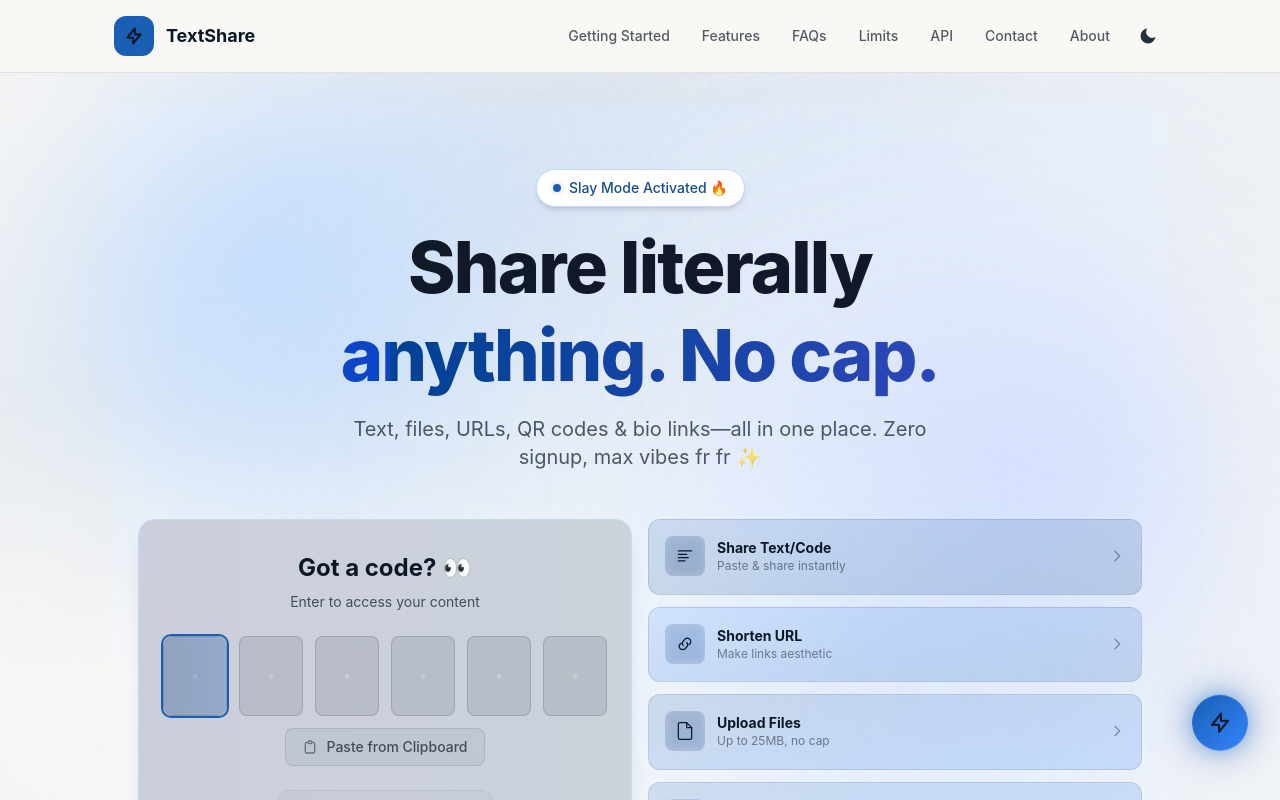
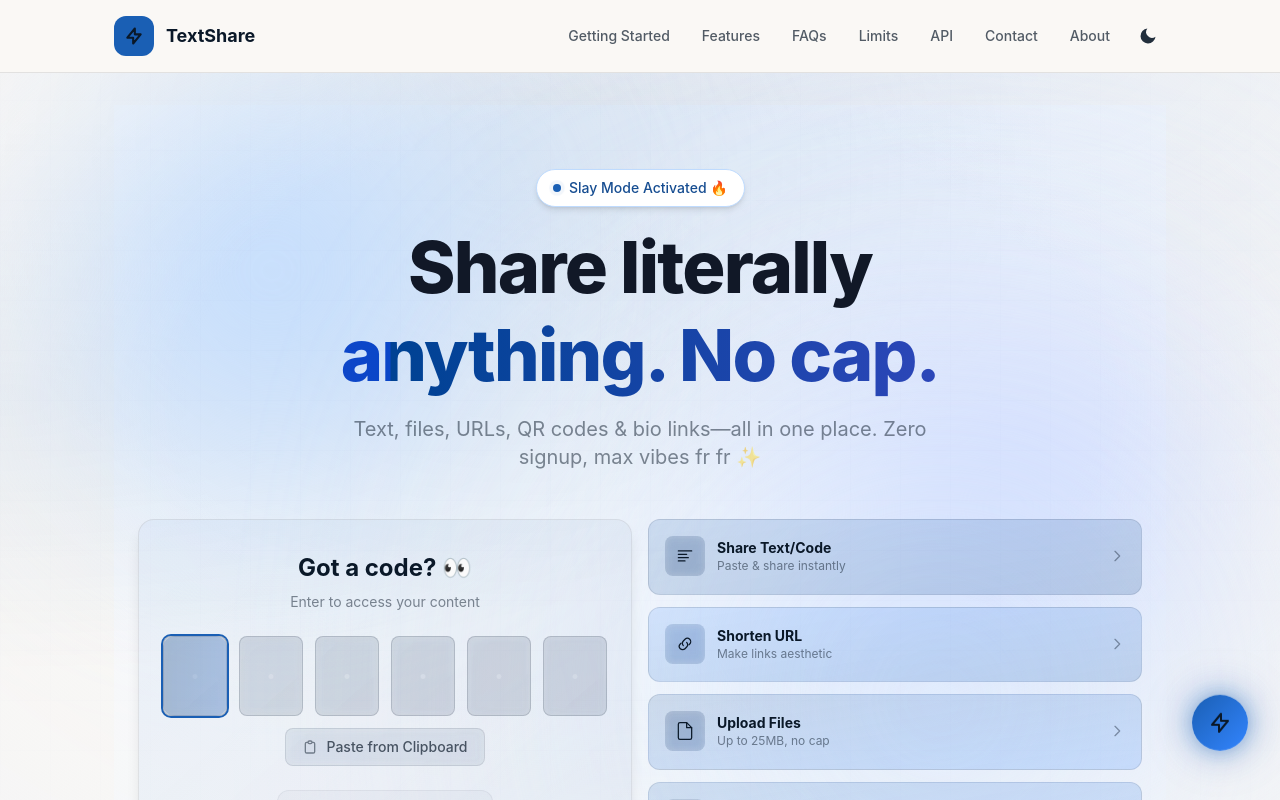
Before and after one commit to omdeshpande09012005/textshare, a Next.js app: page / in a window 1280 px wide. Built offline with nearby package versions, Linux system fonts and the light colour scheme.

Commit message:
Fix: Restore original code entry styling

```diff
--- a/src/app/page.tsx
+++ b/src/app/page.tsx
@@ -72,7 +72,7 @@ export default function Home() {
           </h1>
 
           <p
-            className="text-sm sm:text-base md:text-lg lg:text-xl text-gray-600 dark:text-white/60 max-w-2xl mx-auto animate-fade-up leading-relaxed px-6 sm:px-4"
+            className="text-sm sm:text-base md:text-lg lg:text-xl text-white/60 dark:text-white/60 light:text-text-dark/70 max-w-2xl mx-auto animate-fade-up leading-relaxed px-6 sm:px-4"
             style={{ animationDelay: "0.26s" }}
           >
             Text, files, URLs, QR codes & bio links—all in one place. Zero signup, max vibes fr fr ✨
@@ -82,15 +82,15 @@ export default function Home() {
         {/* QUICK ACTION GRID - Above the fold */}
         <section className="grid grid-cols-1 md:grid-cols-2 gap-3 sm:gap-4 mb-6 sm:mb-8 animate-fade-up px-2 sm:px-0" style={{ animationDelay: "0.3s" }}>
           {/* CODE ENTRY - Left side */}
-          <div className="relative rounded-xl sm:rounded-2xl bg-white dark:bg-gradient-to-br dark:from-white/5 dark:to-white/10 border border-blue-200 dark:border-white/10 p-3 sm:p-6 md:p-8 backdrop-blur-xl overflow-hidden shadow-xl">
-            <div className="absolute inset-0 bg-gradient-to-r from-blue-50 via-indigo-50 to-blue-50 dark:from-brand-500/5 dark:via-accent/5 dark:to-brand-500/5 animate-gradient-xy" />
+          <div className="relative rounded-xl sm:rounded-2xl bg-gradient-to-br from-white/5 to-white/10 dark:from-white/5 dark:to-white/10 light:from-white light:to-brand-50 border border-white/10 dark:border-white/10 light:border-brand-300 p-3 sm:p-6 md:p-8 backdrop-blur-xl overflow-hidden shadow-lg light:shadow-brand-200/50">
+            <div className="absolute inset-0 bg-gradient-to-r from-brand-500/5 via-accent/5 to-brand-500/5 animate-gradient-xy" />
 
             <div className="relative z-10">
               <div className="text-center mb-3 sm:mb-6">
-                <h2 className="text-base sm:text-xl md:text-2xl font-bold text-gray-900 dark:text-white mb-1 sm:mb-2">
+                <h2 className="text-base sm:text-xl md:text-2xl font-bold text-white dark:text-white light:text-text-dark mb-1 sm:mb-2">
                   Got a code? 👀
                 </h2>
-                <p className="text-xs sm:text-sm text-gray-600 dark:text-white/50">Enter to access your content</p>
+                <p className="text-xs sm:text-sm text-white/50 dark:text-white/50 light:text-text-dark/60">Enter to access your content</p>
               </div>
 
               <CodeEntry />
```
